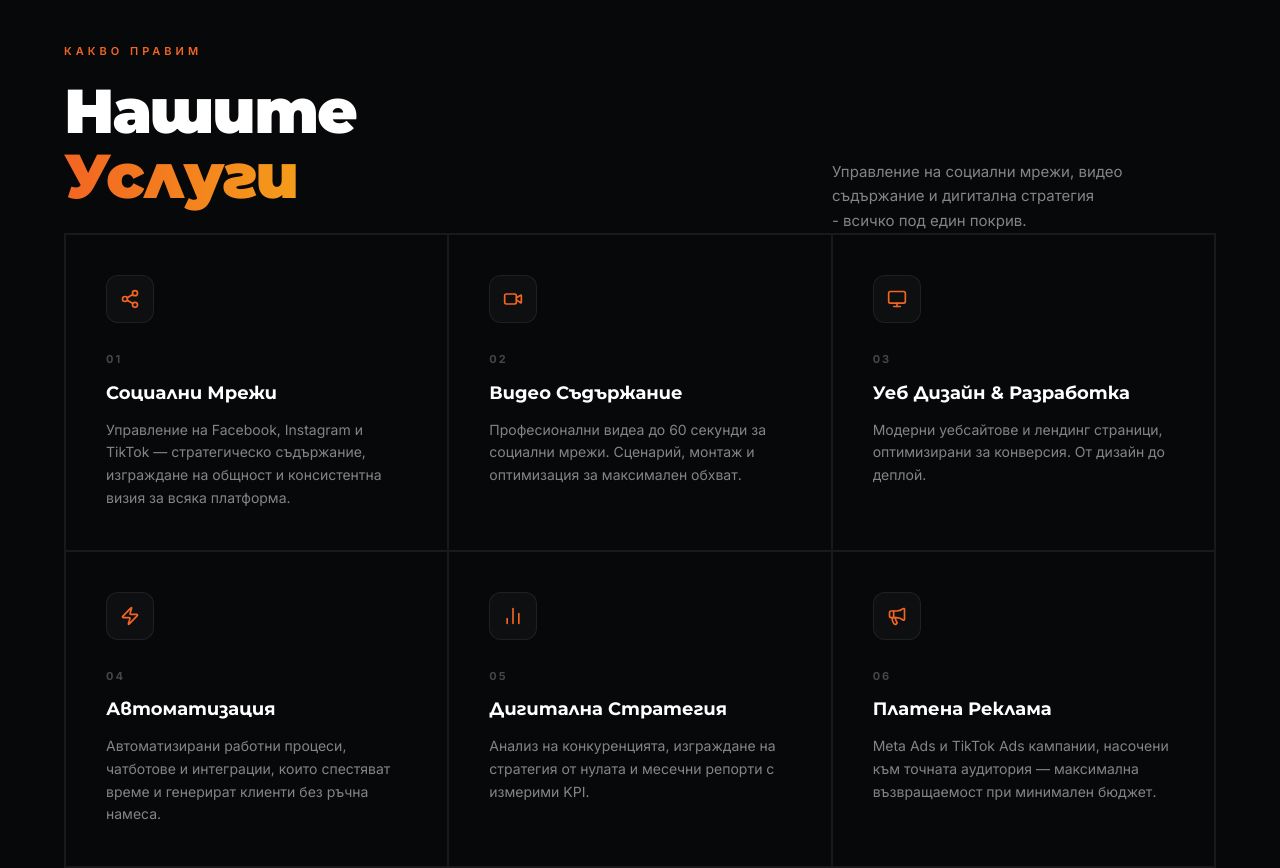
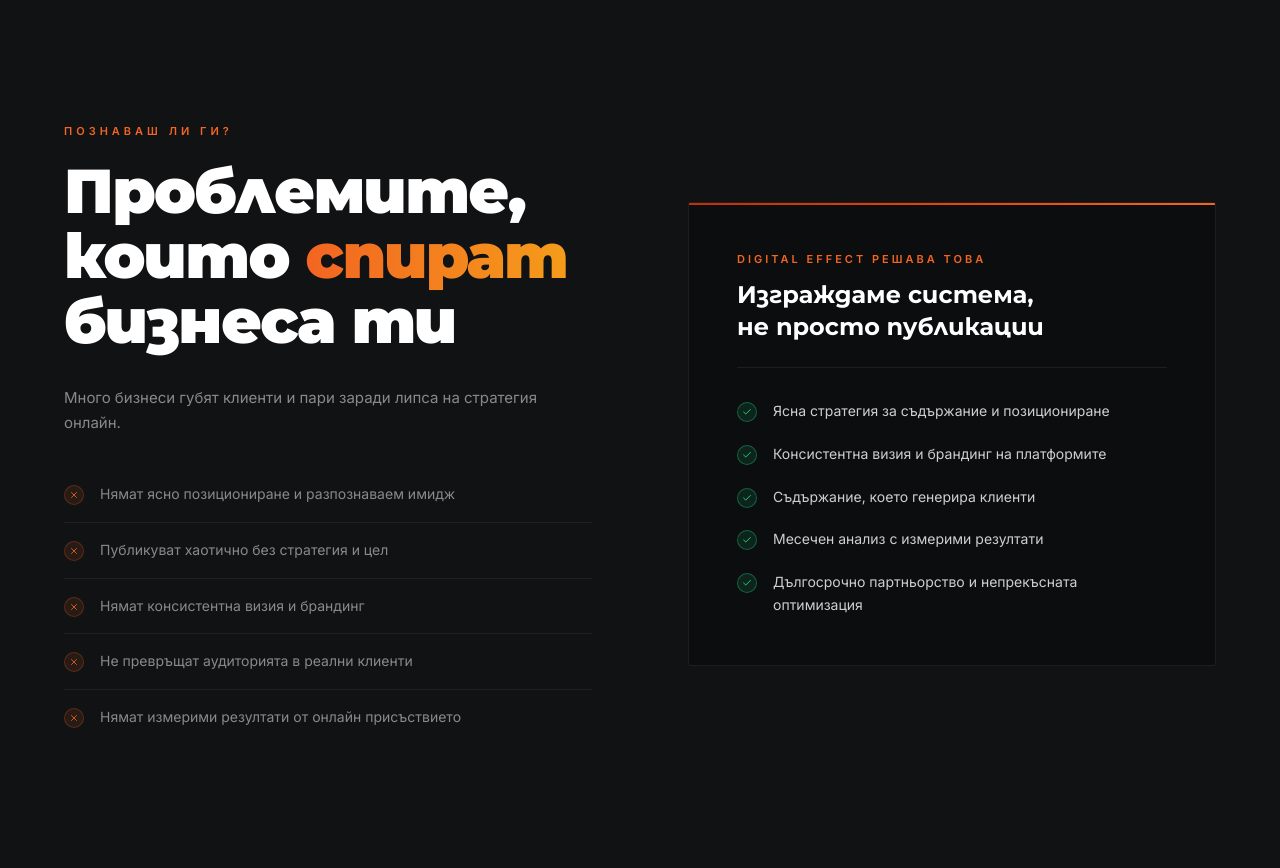
Before and after one commit to emobugs/digital-effect, a Next.js app: page / in a window 1280 px wide. Shown: the part 880-1748 px from the top of the page. Built offline with nearby package versions, Linux system fonts and the light colour scheme.

Commit message:
implement problems

```diff
--- a/src/components/sections/Problem.tsx
+++ b/src/components/sections/Problem.tsx
@@ -1,3 +1,134 @@
+"use client";
+
+import { useRef } from "react";
+import { gsap } from "gsap";
+import { ScrollTrigger } from "gsap/ScrollTrigger";
+import { useGSAP } from "@gsap/react";
+import { X, Check } from "lucide-react";
+import { PROBLEMS, SOLUTIONS } from "@/lib/constants";
+
+gsap.registerPlugin(ScrollTrigger, useGSAP);
+
 export default function Problem() {
-  return <section id="problem">{/* TODO: Problem */}</section>;
+	const container = useRef<HTMLElement>(null);
+
+	useGSAP(
+		() => {
+			gsap.from(".prob-left", {
+				opacity: 0,
+				x: -40,
+				duration: 0.7,
+				ease: "power2.out",
+				scrollTrigger: {
+					trigger: container.current,
+					start: "top 75%",
+				},
+			});
+
+			gsap.from(".prob-right", {
+				opacity: 0,
+				x: 40,
+				duration: 0.7,
+				ease: "power2.out",
+				scrollTrigger: {
+					trigger: container.current,
+					start: "top 75%",
+				},
+			});
+
+			gsap.from(".prob-item", {
+				opacity: 0,
+				x: -20,
+				duration: 0.5,
+				stagger: 0.08,
+				ease: "power2.out",
+				scrollTrigger: {
+					trigger: ".prob-items",
+					start: "top 80%",
+				},
+			});
+
+			gsap.from(".sol-item", {
+				opacity: 0,
+				x: 20,
+				duration: 0.5,
+				stagger: 0.08,
+				ease: "power2.out",
+				scrollTrigger: {
+					trigger: ".sol-items",
+					start: "top 80%",
+				},
+			});
+		},
+		{ scope: container },
+	);
+
+	return (
+		<section ref={container} id="problem" className="py-36 px-16 bg-dark-surface">
+			<div className="grid lg:grid-cols-2 gap-24 items-center">
+				{/* LEFT — Проблеми */}
+				<div className="prob-left">
+					<span className="section-label">Познаваш ли ги?</span>
+					<h2 className="section-title mb-8">
+						Проблемите,
+						<br />
+						които <span className="text-gradient">спират</span>
+						<br />
+						бизнеса ти
+					</h2>
+					<p className="text-[15px] text-white/50 leading-relaxed mb-8">
+						Много бизнеси губят клиенти и пари заради липса на стратегия онлайн.
+					</p>
+
+					<div className="prob-items flex flex-col">
+						{PROBLEMS.map((problem) => (
+							<div
+								key={problem}
+								className="prob-item flex items-start gap-4 py-4 border-b border-white/[0.06] last:border-0"
+							>
+								<div className="w-5 h-5 rounded-full bg-[#f26522]/10 border border-[#f26522]/25 flex items-center justify-center flex-shrink-0 mt-0.5">
+									<X className="w-2.5 h-2.5 text-[#f26522]" />
+								</div>
+								<p className="text-[14px] text-white/50 leading-relaxed">
+									{problem}
+								</p>
+							</div>
+						))}
+					</div>
+				</div>
+
+				{/* RIGHT — Решения */}
+				<div className="prob-right">
+					<div className="relative bg-dark-charcoal border border-white/[0.07] rounded-sm p-4 md:p-12 overflow-hidden">
+						{/* Top gradient line */}
+						<div className="absolute top-0 left-0 right-0 h-[2px] bg-gradient-to-r from-[#c0300a] via-[#e8450a] to-[#f26522]" />
+
+						<p className="text-[11px] font-semibold tracking-[3px] uppercase text-[#f26522] mb-3">
+							Digital Effect решава това
+						</p>
+						<h3 className="font-display font-bold md:text-2xl text-lg max-sm:text-center mb-6 leading-snug">
+							Изграждаме система,
+							<br />
+							не просто публикации
+						</h3>
+
+						<div className="h-px bg-white/[0.07] mb-8" />
+
+						<div className="sol-items flex flex-col gap-5">
+							{SOLUTIONS.map((solution) => (
+								<div key={solution} className="sol-item flex items-start gap-4">
+									<div className="w-5 h-5 rounded-full bg-[#22f291]/10 border border-[#22f291]/30 flex items-center justify-center flex-shrink-0 mt-0.5">
+										<Check className="w-2.5 h-2.5 text-[#22f291]" />
+									</div>
+									<p className="text-[14px] text-white/80 leading-relaxed">
+										{solution}
+									</p>
+								</div>
+							))}
+						</div>
+					</div>
+				</div>
+			</div>
+		</section>
+	);
 }
```
